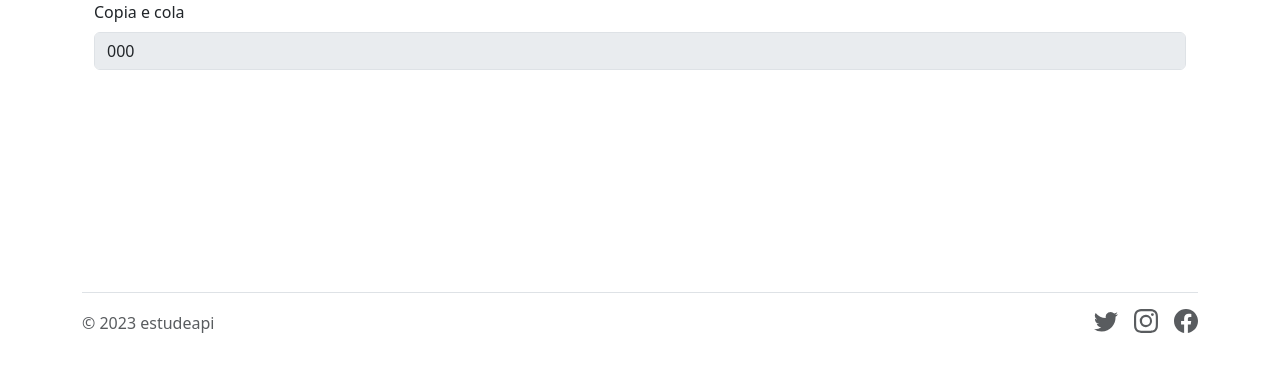
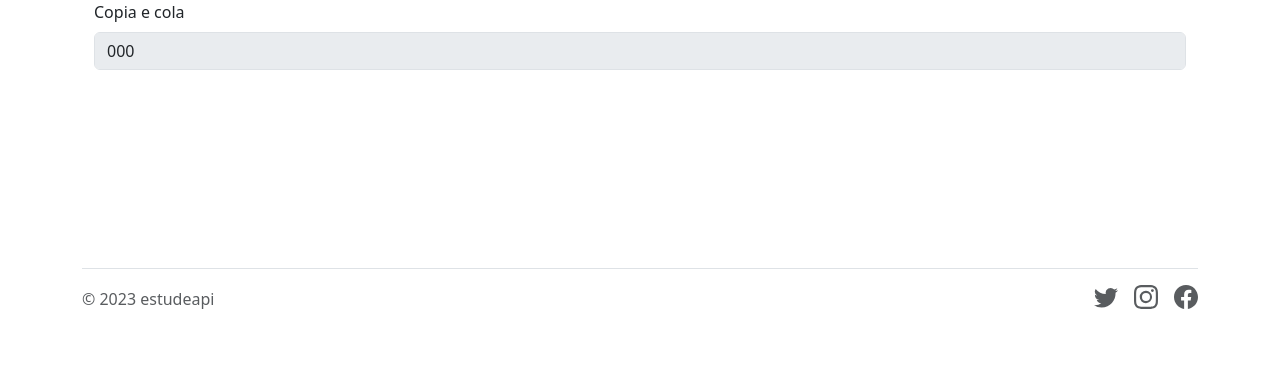
Before and after one commit to emanuelseverino/curso-api, a Django app: template hook/templates/pagamento/sucesso.html in a window 1280 px wide. Shown: the part 452-829 px from the top of the page. After the commit the page ends 761 px from the top, so only its background shows below. Run offline with Django 4.2, Linux system fonts and the light colour scheme; the template is opened without the code that fills it: most values are stand-ins (such as "Sample title", 1, 10 or a date in 2020); style sheets or scripts are compiled from the project's sources.

Commit message:
atualizar tudo

```diff
--- a/templates/base.html
+++ b/templates/base.html
@@ -122,7 +122,7 @@
 </svg>
 
 <div class="container">
-  <footer class="d-flex flex-wrap justify-content-between align-items-center py-3 my-4 border-top">
+  <footer class="d-flex flex-wrap justify-content-between align-items-center py-3 border-top">
     <div class="col-md-4 d-flex align-items-center">
       <span class="mb-3 mb-md-0 text-body-secondary">&copy; 2023 estudeapi</span>
     </div>
```
